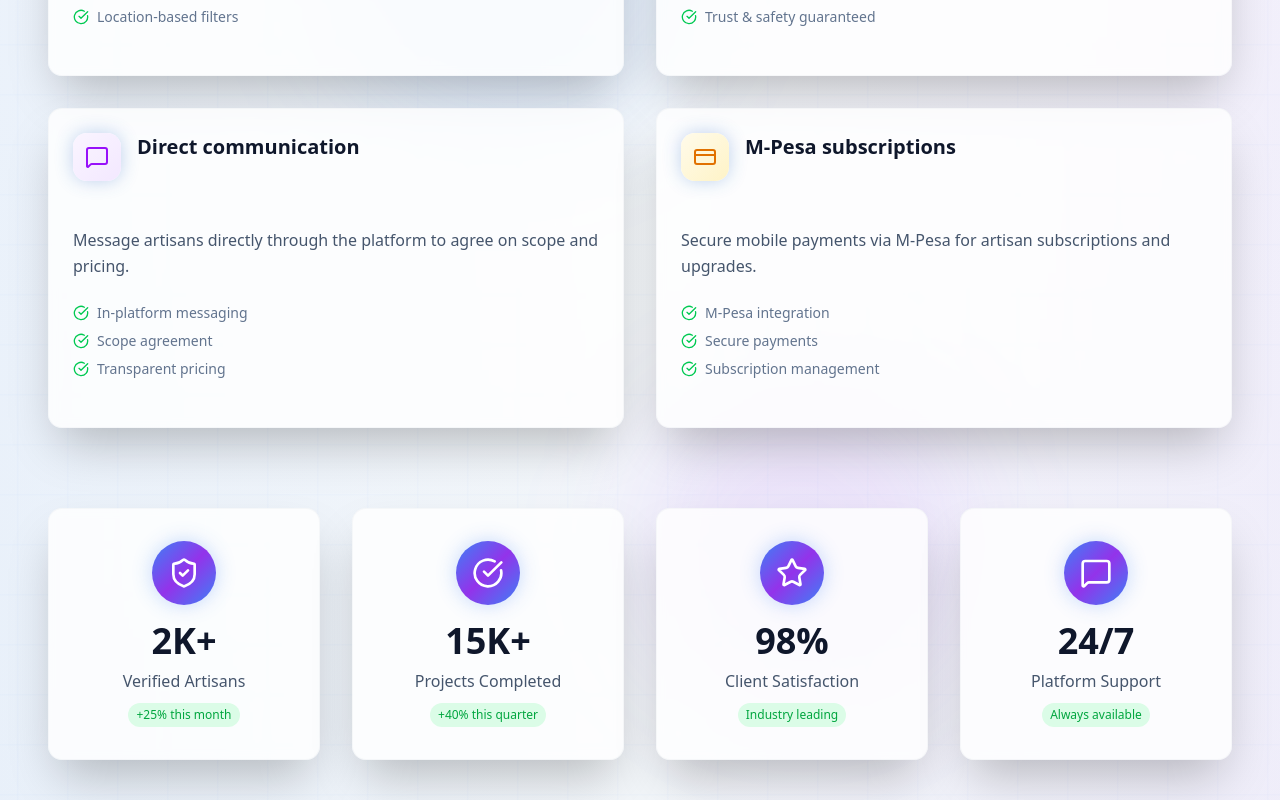
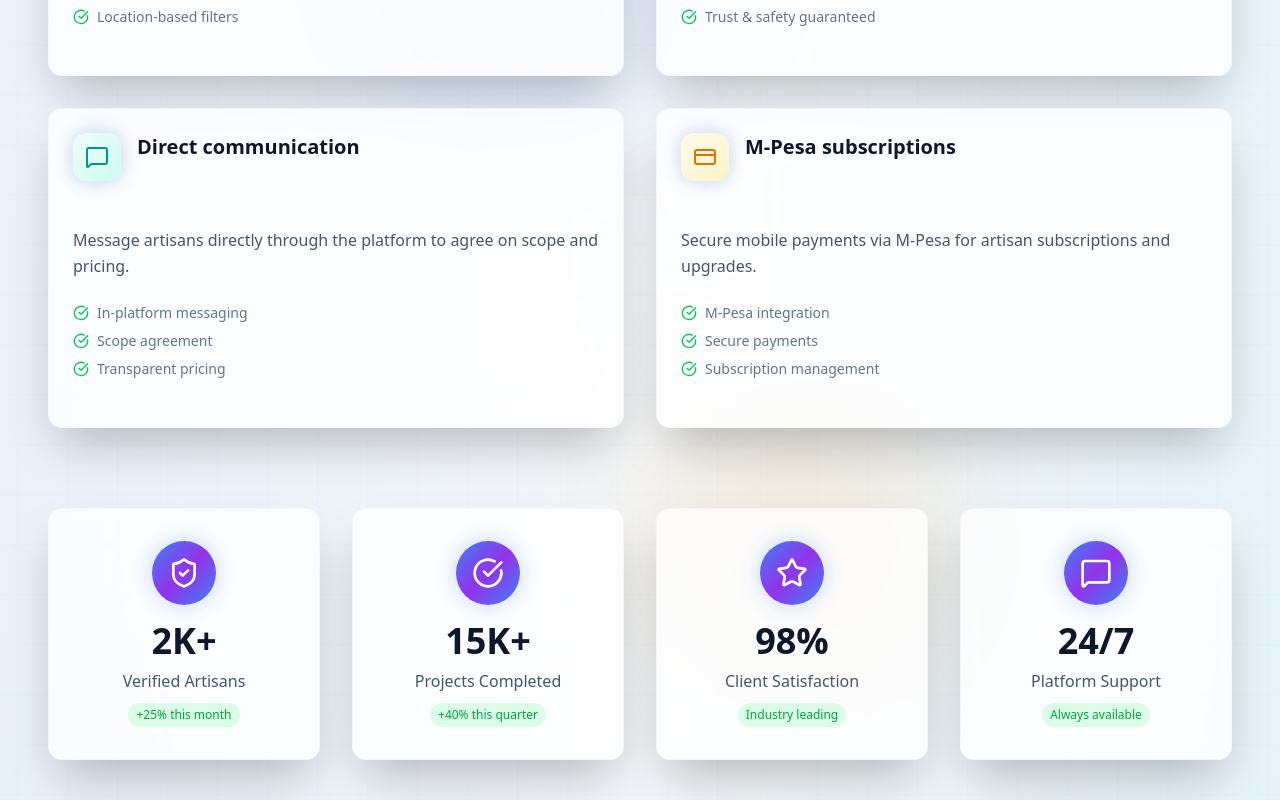
Before and after one commit to Mont3ll/ArtisanLink, a Next.js app: page / in a window 1280 px wide. Shown: the part 1580-2380 px from the top of the page. Built offline with nearby package versions, Linux system fonts and the light colour scheme; no server answers.

Commit message:
style: remove purple colors from landing page components

```diff
--- a/components/landing/faq.tsx
+++ b/components/landing/faq.tsx
@@ -83,7 +83,7 @@ function FaqItem({ faq }: FaqItemProps) {
   return (
     <div className="faq-item rounded-xl glass-card-light hover:glow-primary transition-all duration-500 overflow-hidden group relative">
       {/* Subtle gradient overlay */}
-      <div className="absolute inset-0 bg-gradient-to-br from-blue-500/5 to-purple-500/5 opacity-0 group-hover:opacity-100 transition-opacity duration-500" />
+      <div className="absolute inset-0 bg-gradient-to-br from-blue-500/5 to-sky-500/5 opacity-0 group-hover:opacity-100 transition-opacity duration-500" />
 
       <button
         onClick={() => setIsOpen(!isOpen)}
--- a/components/landing/features.tsx
+++ b/components/landing/features.tsx
@@ -36,9 +36,9 @@ const cards = [
     title: "Direct communication",
     desc: "Message artisans directly through the platform to agree on scope and pricing.",
     icon: MessageSquare,
-    color: "from-purple-50 to-purple-100",
-    iconColor: "text-purple-600",
-    borderColor: "border-purple-200/50",
+    color: "from-teal-50 to-teal-100",
+    iconColor: "text-teal-600",
+    borderColor: "border-teal-200/50",
     benefits: ["In-platform messaging", "Scope agreement", "Transparent pricing"]
   },
   {
@@ -77,7 +77,7 @@ export default function Features() {
       if (container) {
         for (let i = 0; i < 4; i++) {
           const orb = document.createElement('div');
-          orb.className = `floating-orb-${i} absolute rounded-full bg-gradient-to-br from-blue-400/10 to-purple-500/10 blur-xl pointer-events-none`;
+          orb.className = `floating-orb-${i} absolute rounded-full bg-gradient-to-br from-blue-400/10 to-sky-500/10 blur-xl pointer-events-none`;
 
           const size = Math.random() * 100 + 50;
           orb.style.width = `${size}px`;
@@ -95,9 +95,9 @@ export default function Features() {
     <section className="features-section relative py-20 lg:py-32 bg-gradient-section overflow-hidden">
       {/* Enhanced Background Effects */}
       <div className="absolute inset-0 bg-animated-grid opacity-30" />
-      <div className="absolute inset-0 bg-gradient-to-r from-blue-500/5 via-transparent to-purple-500/5" />
+      <div className="absolute inset-0 bg-gradient-to-r from-blue-500/5 via-transparent to-sky-500/5" />
       <div className="absolute top-1/4 left-1/4 w-96 h-96 bg-blue-500/10 rounded-full blur-3xl animate-float" />
-      <div className="absolute bottom-1/4 right-1/4 w-80 h-80 bg-purple-500/10 rounded-full blur-3xl animate-float-delayed" />
+      <div className="absolute bottom-1/4 right-1/4 w-80 h-80 bg-amber-500/10 rounded-full blur-3xl animate-float-delayed" />
 
       <div ref={containerRef} className="container mx-auto px-6 md:px-8 lg:px-12 relative z-10">
         {/* Enhanced Header */}
--- a/components/landing/hero.tsx
+++ b/components/landing/hero.tsx
@@ -70,7 +70,7 @@ export default function Hero() {
   return (
     <section ref={root} className="pt-16 sm:pt-24 hero-main relative pb-20 lg:pb-32" aria-labelledby="hero-title">
       {/* Background Elements */}
-      <div className="hero-bg-orb absolute top-20 right-10 w-32 h-32 bg-gradient-to-br from-blue-400/20 to-purple-500/20 rounded-full blur-xl" />
+      <div className="hero-bg-orb absolute top-20 right-10 w-32 h-32 bg-gradient-to-br from-blue-400/20 to-sky-500/20 rounded-full blur-xl" />
       <div className="hero-bg-orb absolute bottom-20 left-10 w-24 h-24 bg-gradient-to-br from-amber-400/20 to-orange-500/20 rounded-full blur-xl" />
 
       <div className="grid grid-cols-1 lg:grid-cols-2 gap-12 items-center relative z-10">
@@ -161,7 +161,7 @@ export default function Hero() {
           </div>
 
           {/* Background decoration */}
-          <div className="absolute inset-0 -z-10 bg-gradient-to-br from-blue-100/50 to-purple-100/50 rounded-3xl blur-xl transform scale-110" />
+          <div className="absolute inset-0 -z-10 bg-gradient-to-br from-blue-100/50 to-sky-100/50 rounded-3xl blur-xl transform scale-110" />
         </div>
       </div>
     </section>
--- a/components/landing/testimonials.tsx
+++ b/components/landing/testimonials.tsx
@@ -65,7 +65,7 @@ export default function Testimonials() {
             <div className="flex items-start gap-4 mb-4">
               <Avatar className="ring-2 ring-blue-100 group-hover:ring-blue-200 transition-all">
                 <AvatarImage src={testimonial.avatar} alt={testimonial.name} />
-                <AvatarFallback className="bg-gradient-to-br from-blue-100 to-purple-100 text-slate-700 dark:text-slate-300">
+                <AvatarFallback className="bg-gradient-to-br from-blue-100 to-sky-100 text-slate-700 dark:text-slate-300">
                   {testimonial.name[0]}
                 </AvatarFallback>
               </Avatar>
```
